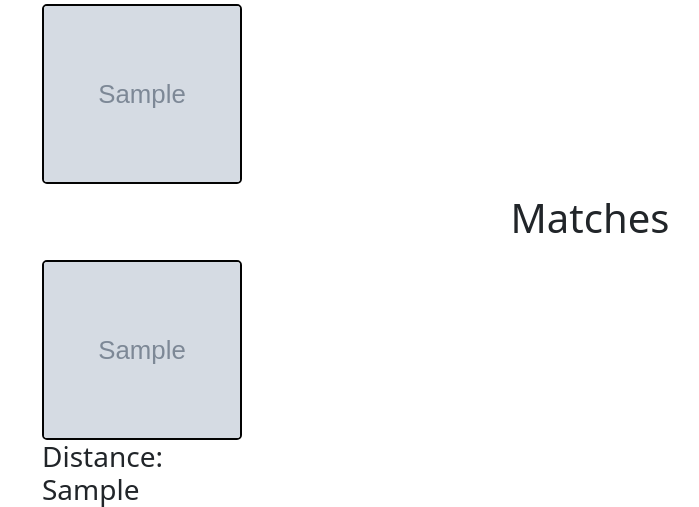
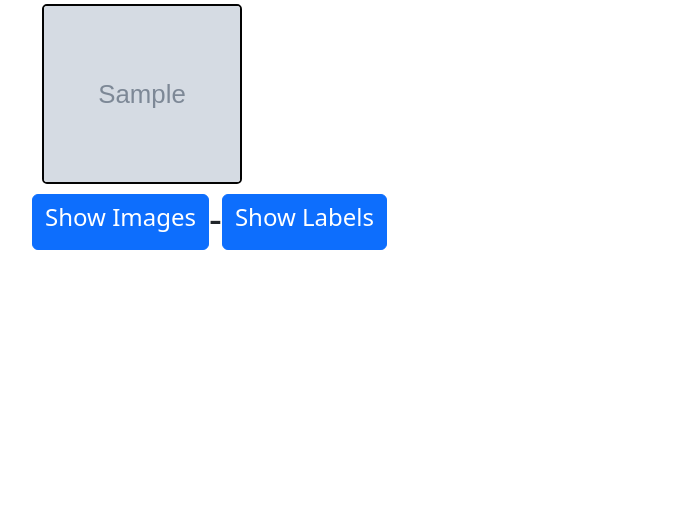
Before and after one commit to EshwarThummala/multimedia_assignment_2, a Flask app: template templates/index.html in a window 1280 px wide. Shown: the part 184-691 px from the top of the page, without its empty margins (50-749 px from the left). Run offline with Flask 3, Linux system fonts and the light colour scheme; the template is opened without the code that fills it: most values are stand-ins (such as "Sample title", 1, 10 or a date in 2020); grey boxes marked "Sample" are stand-in pictures; some libraries are stand-ins or nearby versions.

Commit message:
Task 7 updates to shoe labels and other code refactoring

```diff
--- a/app.py
+++ b/app.py
@@ -43,7 +43,8 @@ def cosinek(cur_desc, check_desc):
 def get_descriptors(image_id, k, vectorspace, latentspace):
    mappings = dict()
    if(latentspace == 'none'):
-      if(vectorspace == 'color'):
+      return get_vectorspace_matches(image_id, k, vectorspace)
+      '''if(vectorspace == 'color'):
          return get_color_desc_matches(image_id, k)
       elif(vectorspace == 'hog'):
          return get_hog_desc_matches(image_id, k)
@@ -52,7 +53,7 @@ def get_descriptors(image_id, k, vectorspace, latentspace):
       elif(vectorspace == 'avgpool'):
          return get_avgpool_desc_matches(image_id, k)
       elif(vectorspace == 'fc'):
-         return get_fc_desc_matches(image_id, k)
+         return get_fc_desc_matches(image_id, k)'''
    else:
       return get_latentspace_matches(image_id, k, vectorspace, latentspace)
    return dict()
@@ -72,7 +73,7 @@ def top_k_labels(distances, k):
    return list(sorted(avg_labels.items(), key=lambda item: item[1]))[:k]
 
 # readle format of the descriptors for respective vector spaces
-def get_color_display_descriptor(descr):
+'''def get_color_display_descriptor(descr):
   res = []
   k = 0
   for color in ['Red_channel', 'Green_channel', 'Blue_channel']:
@@ -188,6 +189,8 @@ def get_avgpool_desc_matches(image_id, k):
         dist =  euc(cur_desc, check_desc)
         distances.append([dist, key])
     distances.sort(key = lambda x: x[0])
+    k_labels = top_k_labels(distances, k)
+    res_dict['labels'] = k_labels
     for li in distances[:k]:
        res_dict[li[1]] = 'static/torchvision_images/'+li[1]+'.jpg'
        res_dict[li[1]+'-score'] = str(float("{:.4f}".format(li[0])))
@@ -212,10 +215,37 @@ def get_fc_desc_matches(image_id, k):
         dist =  euc(cur_desc, check_desc)
         distances.append([dist, key])
     distances.sort(key = lambda x: x[0])
+    k_labels = top_k_labels(distances, k)
+    res_dict['labels'] = k_labels
     for li in distances[:k]:
        res_dict[li[1]] = 'static/torchvision_images/'+li[1]+'.jpg'
        res_dict[li[1]+'-score'] = str(float("{:.4f}".format(li[0])))
     return res_dict
+'''
+def get_vectorspace_matches(image_id, k, vectorspace):
+   json_file = open('descriptors\\'+vectorspace+'_desc_a2.json', 'r')
+   loaded_model_json = json_file.read()
+   json_file.close()
+   dictk = json.loads(loaded_model_json)
+   if(image_id not in dictk.keys()):
+      fictk = dict()
+      fictk['error'] = 'Either the image is gray scale or the image is not present in the dataset please give a proper input'
+      return fictk
+   cur_desc = np.asarray(dictk[image_id]['feature-descriptor'])
+   res_dict = dict()
+   #res_dict['cur_desc'] = get_resnet_diaplsy_descriptor(cur_desc.tolist())
+   distances = []
+   for key in dictk.keys():
+      check_desc = np.asarray(dictk[key]['feature-descriptor'])
+      dist =  euc(cur_desc, check_desc)
+      distances.append([dist, key, dictk[key]['label']])
+   distances.sort(key = lambda x: x[0])
+   k_labels = top_k_labels(distances, k)
+   res_dict['labels'] = k_labels
+   for li in distances[:k]:
+      res_dict[li[1]] = 'static/torchvision_images/'+li[1]+'.jpg'
+      res_dict[li[1]+'-score'] = str(float("{:.4f}".format(li[0])))
+   return res_dict
 
 def get_latentspace_matches(image_id, k, vectorspace,latentspace):
    json_file = open('descriptors\\task_3\\'+latentspace+'\\'+vectorspace+'_'+latentspace+'.json', 'r')
@@ -236,7 +266,7 @@ def get_latentspace_matches(image_id, k, vectorspace,latentspace):
       distances.append([dist, key, dictk[key]['label']])
    distances.sort(key = lambda x: x[0])
    k_labels = top_k_labels(distances, k)
-   print(k_labels)
+   res_dict['labels'] = k_labels
    for li in distances[:k]:
       res_dict[li[1]] = 'static/torchvision_images/'+li[1]+'.jpg'
       res_dict[li[1]+'-score'] = str(float("{:.4f}".format(li[0])))
--- a/static/css/main.css
+++ b/static/css/main.css
@@ -31,3 +31,11 @@
     float: left;
     padding-right: 40px;
 }*/
+
+#showimages {
+    display: none; /* Initially hide the div */
+  }
+
+#showlabels {
+    display: none;
+}
--- a/templates/index.html
+++ b/templates/index.html
@@ -66,10 +66,15 @@
                 </div> -->
             </div>
             <!-- Displaying all the images given by the app.py file-->
-            <h1 style="text-align: center;"> Matches </h1>
+            <div class="container">
+                <button class="btn btn-primary" id="toggleImageMatches" ><h4>Show Images</h4></button>
+                <h1>-</h1>
+                <button class="btn btn-primary" id="toggleLabelMatches" ><h4>Show Labels</h4></button>
+            </div>
+            <div id="showimages">
                 <div class="container">
                     {% for key,image_path in result.items() %}
-                    {% if key != 'cur_image' and 'score' not in key and key != 'cur_desc' %}
+                        {% if key != 'cur_image' and 'score' not in key and key != 'cur_desc' and key != 'labels' %}
                             <div class="inline-div">
                                 <img src="{{ image_path }}" alt="Some text"  style='border:2px solid #030303;border-radius:5px' width="200" height="180" />
                                 <h3>Distance: {{ result[key+'-score'] }}</h3>
@@ -77,7 +82,27 @@
                         {% endif %}
                     {% endfor %}
                 </div>
+            </div>
+            <div id="showlabels">
+                <div style="padding-left: 220px;">
+                    {% for label in result['labels'] %}
+                        <b>{{label[0]}} - {{label[1]}}</b><br>
+                    {% endfor %}
+                </div>
+            </div>
         {% endif %}
     {% endif %}
 {% endif %}
+<script>
+    var images = document.getElementById("showimages");
+    var labels = document.getElementById("showlabels");
+    document.getElementById("toggleImageMatches").addEventListener("click", function() {
+        images.style.display = "block";
+        labels.style.display = "none";
+    });
+    document.getElementById("toggleLabelMatches").addEventListener("click", function() {
+        images.style.display = "none";
+        labels.style.display = "block";
+    });
+</script>
 {% endblock %}
```
Also changed, not shown: README.md. Lines whose indentation alone changed are shown as unchanged.
